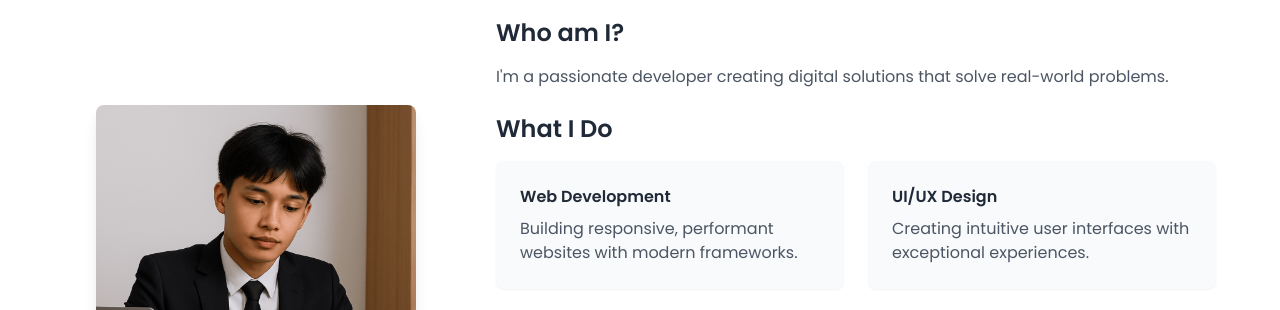
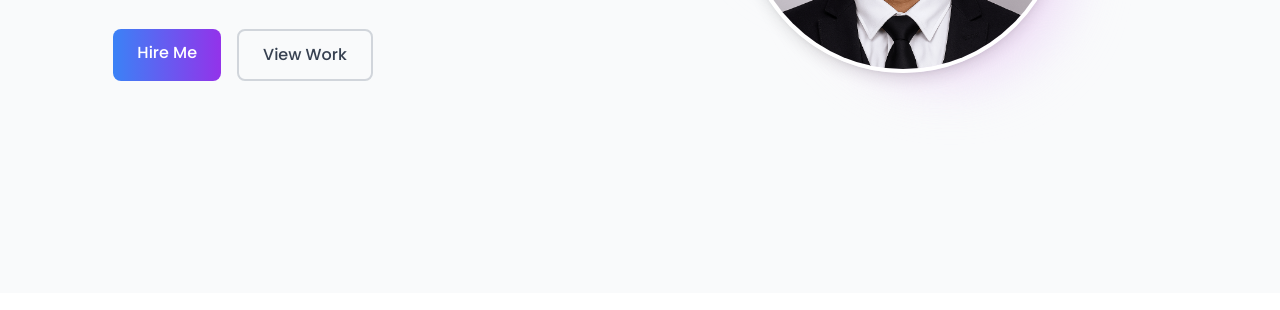
Before and after one commit to acchiii/about-me, a plain HTML site: page index.html in a window 1280 px wide. Shown: the part 467-777 px from the top of the page. Drawn offline with nearby package versions, Linux system fonts and the light colour scheme.

Commit message:
Update index.html

```diff
--- a/index.html
+++ b/index.html
@@ -46,7 +46,7 @@
     </nav>
 
     <!-- Hero Section -->
-    <section style="min-height: 5vh;" class="flex items-center px-4 sm:px-6 lg:px-8">
+    <section class="flex items-center px-4 sm:px-6 lg:px-8" style="min-height: 95vh;">
         <div class="max-w-6xl mx-auto">
            <div class="flex flex-col md:flex-row items-center">
     <!-- Image first on mobile -->
```
